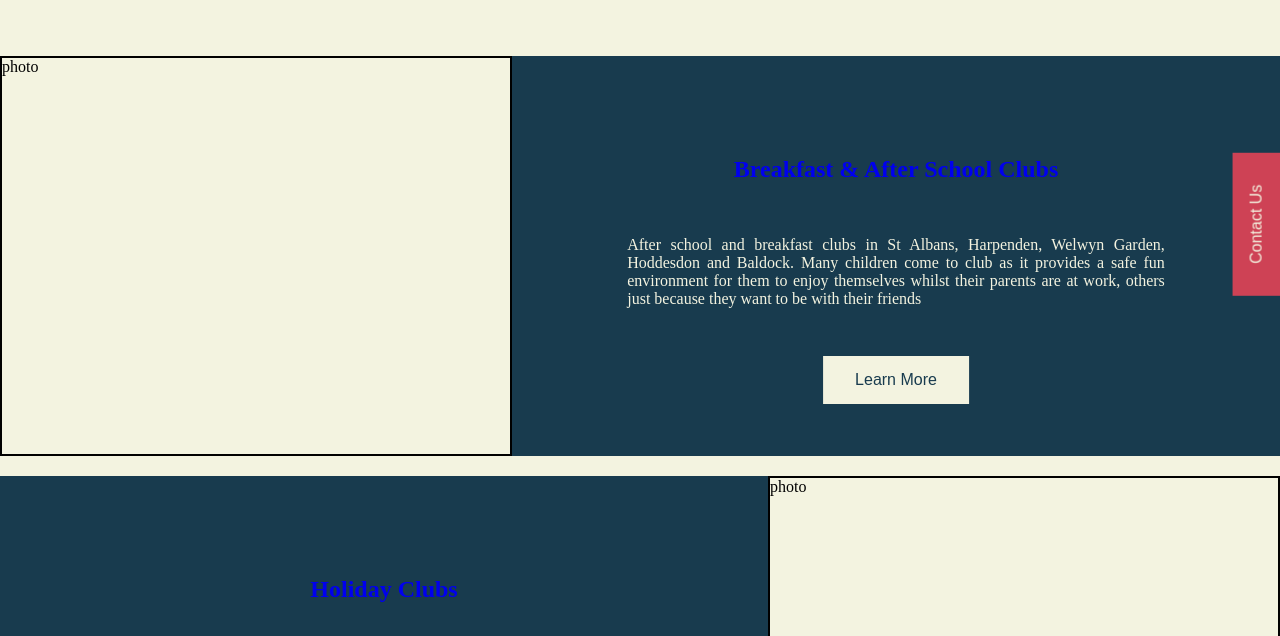
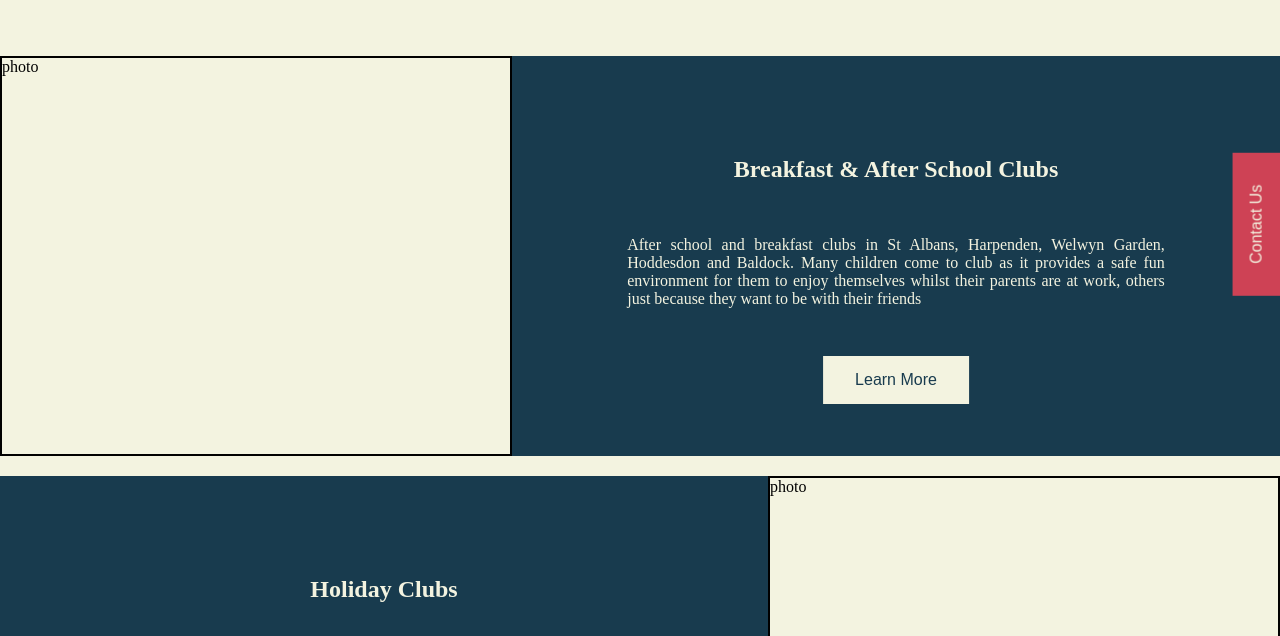
Before and after one commit to LRDenton/Jousters, a plain HTML site: page index.html in a window 1280 px wide. Shown: the part 164-800 px from the top of the page. Drawn offline with Linux system fonts and the light colour scheme.

Commit message:
changed hyper link colour

```diff
--- a/style.css
+++ b/style.css
@@ -21,6 +21,7 @@ body{
 
 a{
     text-decoration: none;
+    color: var(--base);
 }
 
 a:visited{
```
